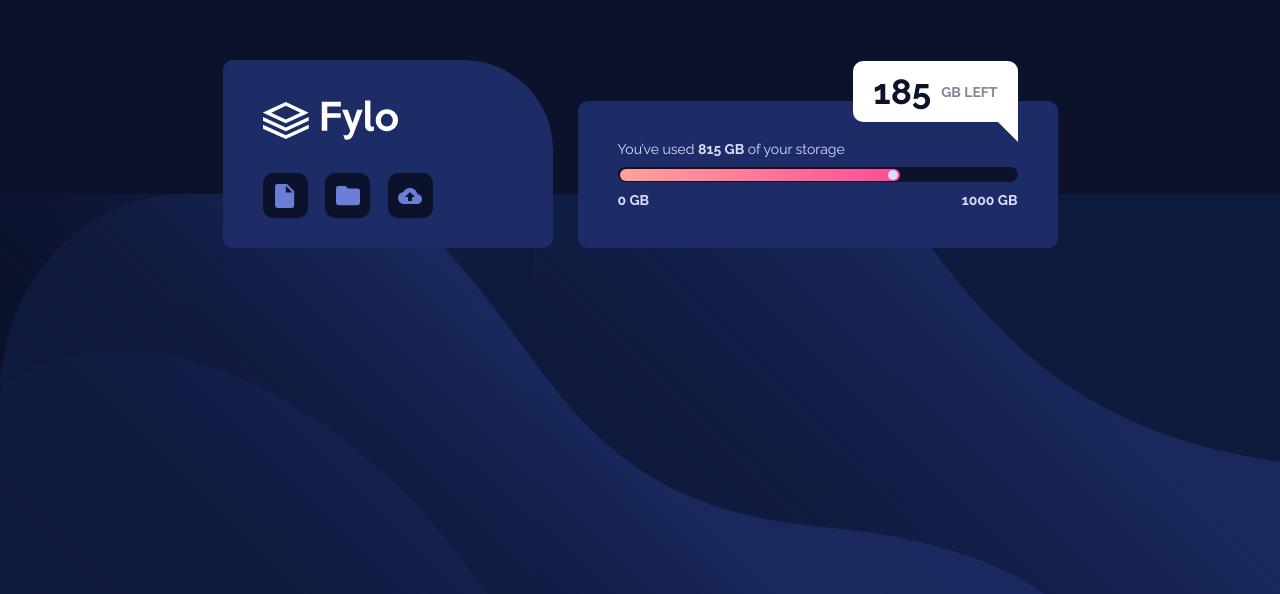
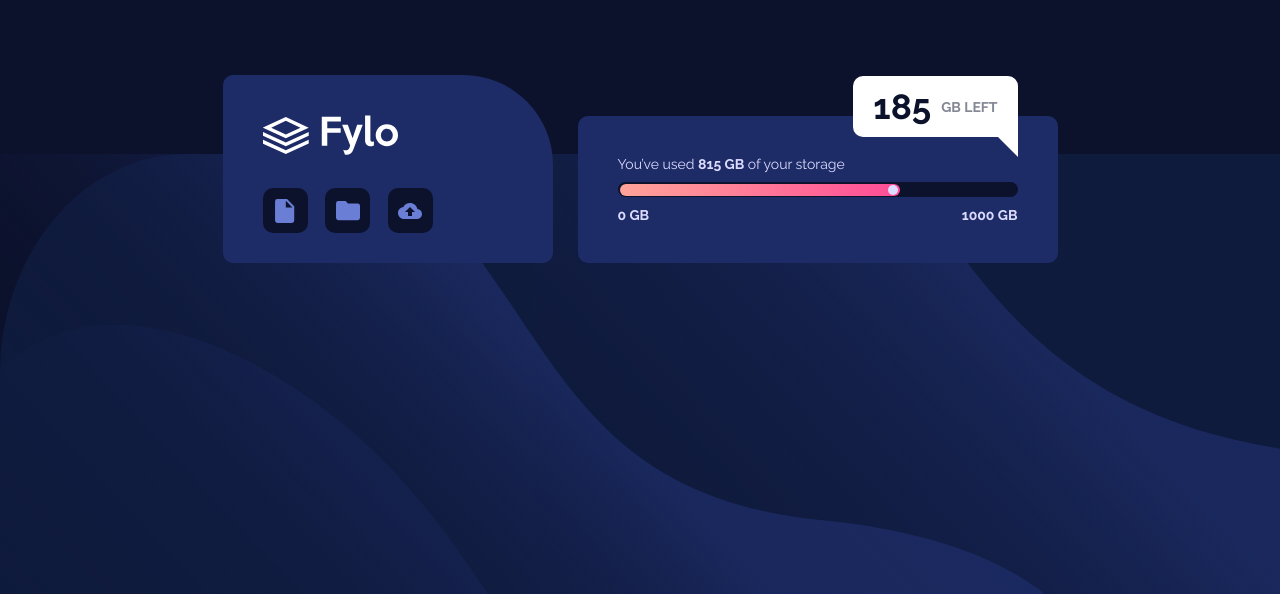
Before and after one commit to ayoelx/fylo-storage, a plain HTML site: page index.html in a window 1280 px wide. Shown: the part 206-800 px from the top of the page. Drawn offline with Linux system fonts and the light colour scheme.

Commit message:
fix UI placement bug

```diff
--- a/style.css
+++ b/style.css
@@ -23,7 +23,7 @@ body {
     background-image: url(./images/bg-desktop.svg);
     background-repeat: no-repeat;
     background-position: bottom;
-    background-size: 100% 50%;
+    background-size: 100% 55%;
     background-color: var(--very-dark-blue);
     height: 100vh;
     display: flex;
@@ -38,7 +38,7 @@ body {
 main {
     display: flex;
     align-items: flex-end;
-    margin-bottom: 80px;
+    margin-bottom: 50px;
 }
 
 .first {
```
